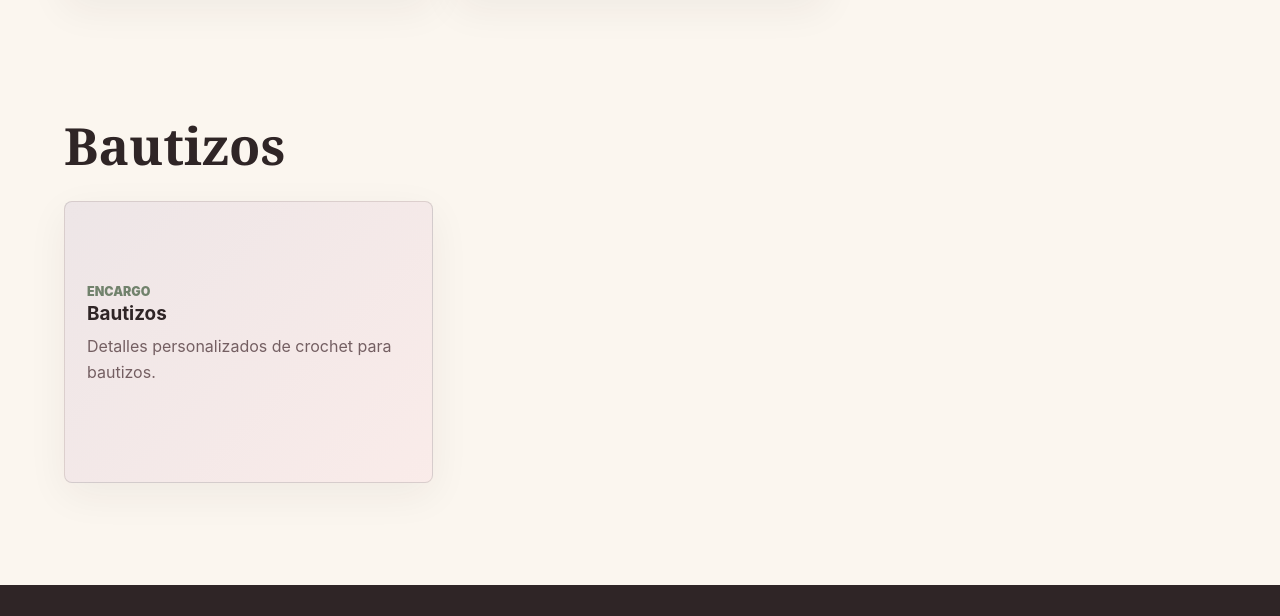
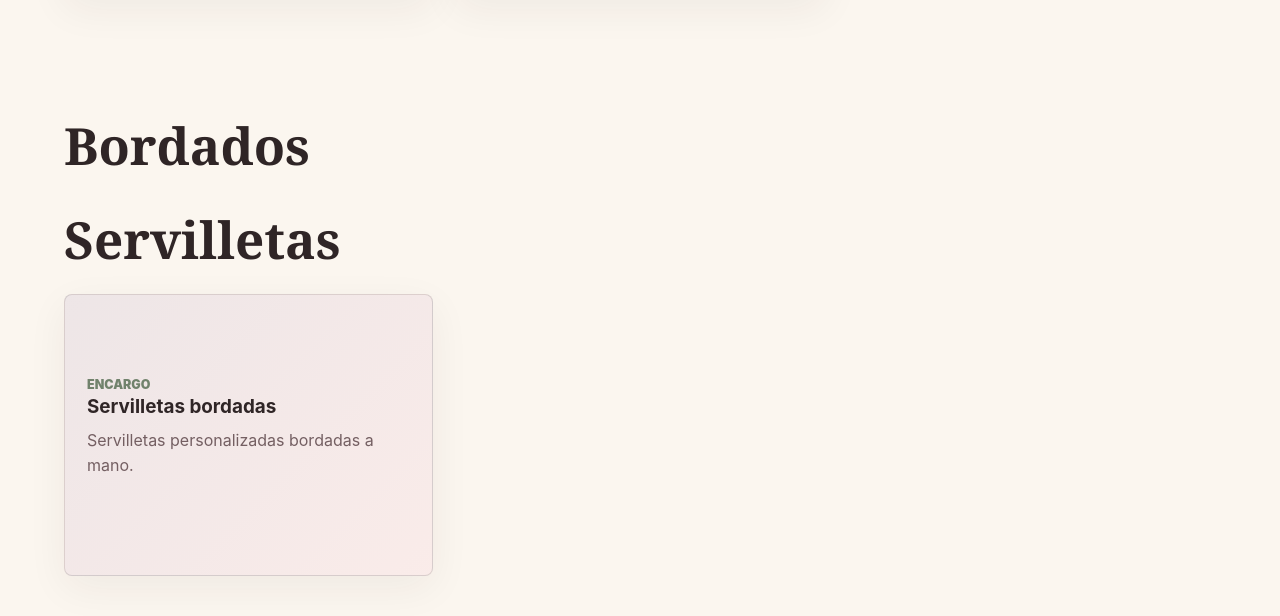
Before and after one commit to conpdepetit-gif/pdepetit, a plain HTML site: page catalogo.html in a window 1280 px wide. Shown: the part 5058-5674 px from the top of the page. Drawn offline with Linux system fonts and the light colour scheme; a script that the page names is missing.

Commit message:
Actualizar web

```diff
--- a/catalogo.html
+++ b/catalogo.html
@@ -47,6 +47,7 @@
                 <div class="dropdown-menu">
                     <a href="catalogo.html#maternidad">Maternidad y lactancia</a>
                     <a href="catalogo.html#bolsos">Bolsos</a>
+                    <a href="catalogo.html#bordados">Bordados</a>
                     <a href="catalogo.html#bautizos">Bautizos</a>
                 </div>
             </div>
@@ -251,6 +252,26 @@
             </div>
         </section>
 
+        <section class="section catalog-section" id="bordados">
+            <div class="section-heading">
+                <h2>Bordados</h2>
+            </div>
+            <div class="catalog-subsection catalog-subsection-first" id="servilletas">
+                <div class="section-heading">
+                    <h2>Servilletas</h2>
+                </div>
+                <div class="catalog-grid">
+                    <article class="catalog-card no-photo">
+                        <div>
+                            <span>Encargo</span>
+                            <h3>Servilletas bordadas</h3>
+                            <p>Servilletas personalizadas bordadas a mano.</p>
+                        </div>
+                    </article>
+                </div>
+            </div>
+        </section>
+
         <section class="section catalog-section" id="bautizos">
             <div class="section-heading">
                 <h2>Bautizos</h2>
--- a/css/styles.css
+++ b/css/styles.css
@@ -499,6 +499,10 @@ h3 {
     margin-top: clamp(40px, 6vw, 72px);
 }
 
+.catalog-subsection.catalog-subsection-first {
+    margin-top: clamp(28px, 4vw, 40px);
+}
+
 .catalog-card {
     overflow: hidden;
 }
```
Also changed, not shown: como-comprar.html (+1 -0 lines), contacto.html (+1 -0 lines), index.html (+1 -0 lines), sobre-mi.html (+1 -0 lines).
